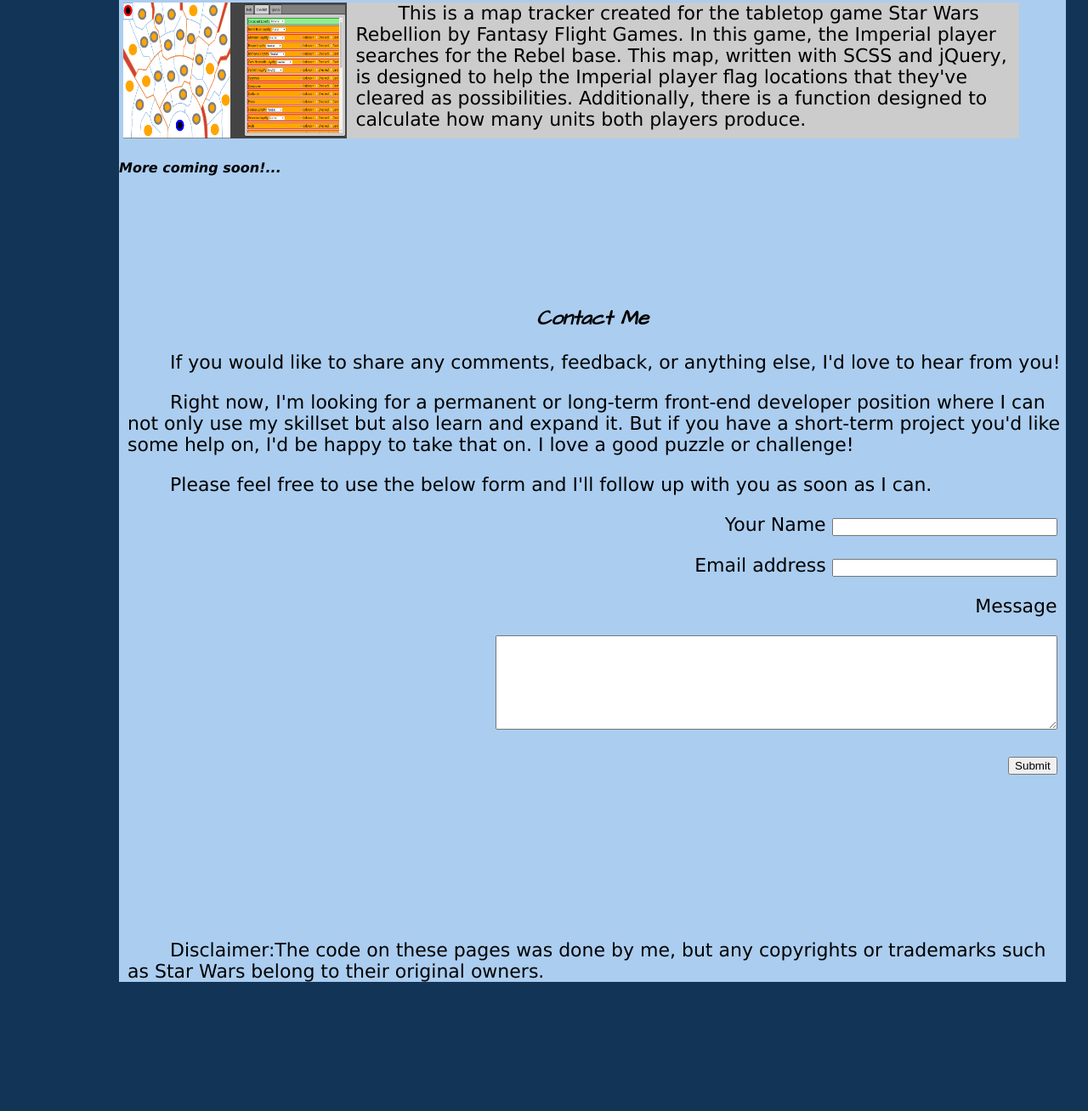
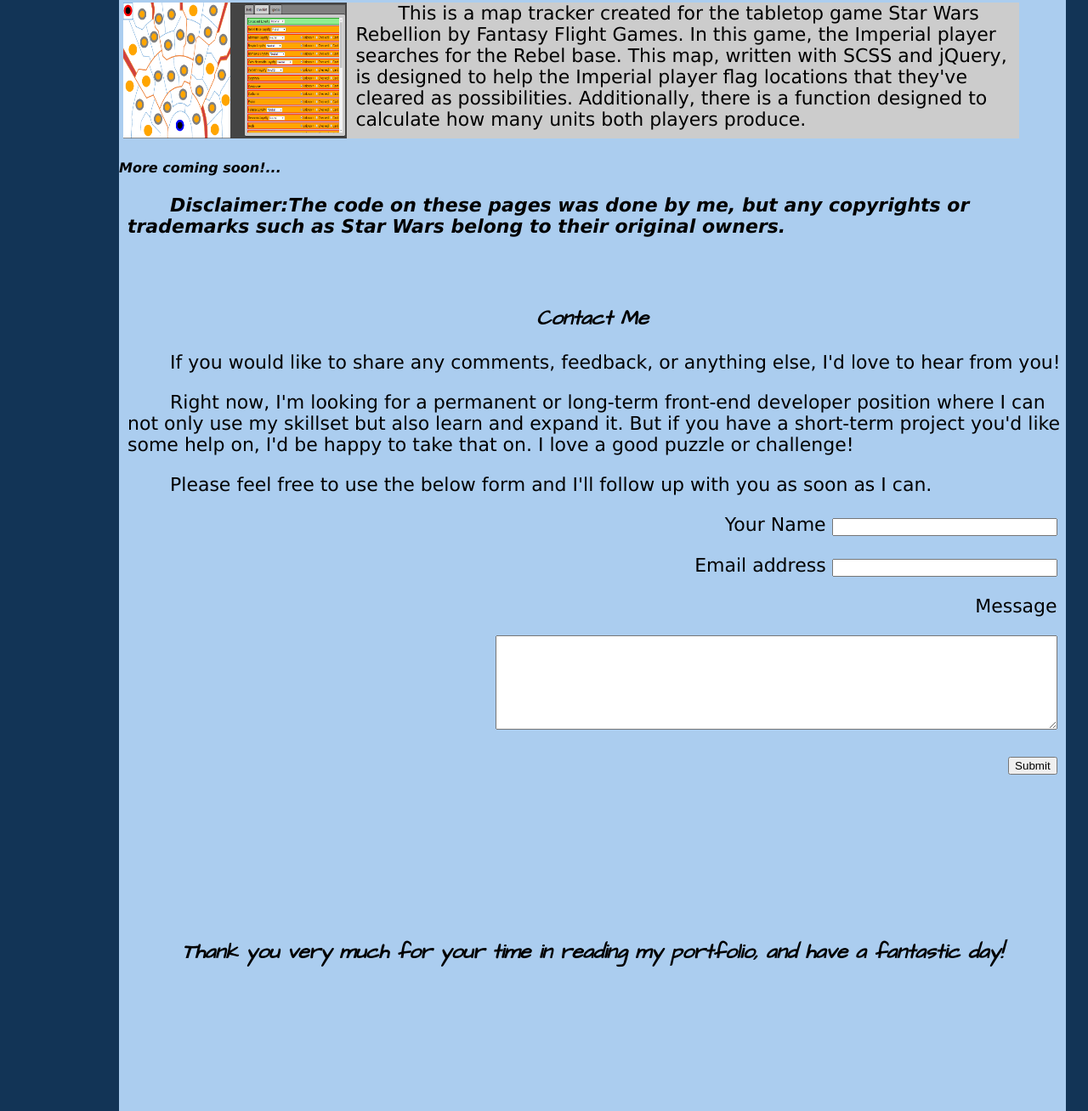
Before and after one commit to webdesignjeff/webdesignjeff, a plain HTML site: page index.html in a window 1280 px wide. Shown: the part 1269-2577 px from the top of the page at 85% size. Before the commit the page ends 2447 px from the top, so only its background shows below. Drawn offline with Linux system fonts and the light colour scheme.

Commit message:
Edit resume
Moving disclaimer

```diff
--- a/index.html
+++ b/index.html
@@ -63,8 +63,9 @@
           </a>
           <p> This is a map tracker created for the tabletop game Star Wars Rebellion by Fantasy Flight Games. In this game, the Imperial player searches for the Rebel base. This map, written with SCSS and jQuery, is designed to help the Imperial player flag locations that they've cleared as possibilities. Additionally, there is a function designed to calculate how many units both players produce. </p>
         </div>
-        <div class="whitespace">More coming soon!...</div>
-
+        <div class="whitespace">More coming soon!...
+          <p class:"disclaimer">Disclaimer:The code on these pages was done by me, but any copyrights or trademarks such as Star Wars belong to their original owners.</p>
+        </div>
         <h2 id="contactMe">Contact Me</h2>
         <p> If you would like to share any comments, feedback, or anything else, I'd love to hear from you! </p>
         <p> Right now, I'm looking for a permanent or long-term front-end developer position where I can not only use my skillset but also learn and expand it. But if you have a short-term project you'd like some help on, I'd be happy to take that on. I love a good puzzle or challenge!</p>
@@ -77,7 +78,8 @@
           <p><input type="submit" name="Submit" value="Submit"></p>
         </form>
         <div class="whitespace"></div>
-        <p class:"disclaimer">Disclaimer:The code on these pages was done by me, but any copyrights or trademarks such as Star Wars belong to their original owners.</p>
+        <h2> Thank you very much for your time in reading my portfolio, and have a fantastic day!</h2>
+        <div class="whitespace"></div>
       </article>
     </section>
   </body>
```
